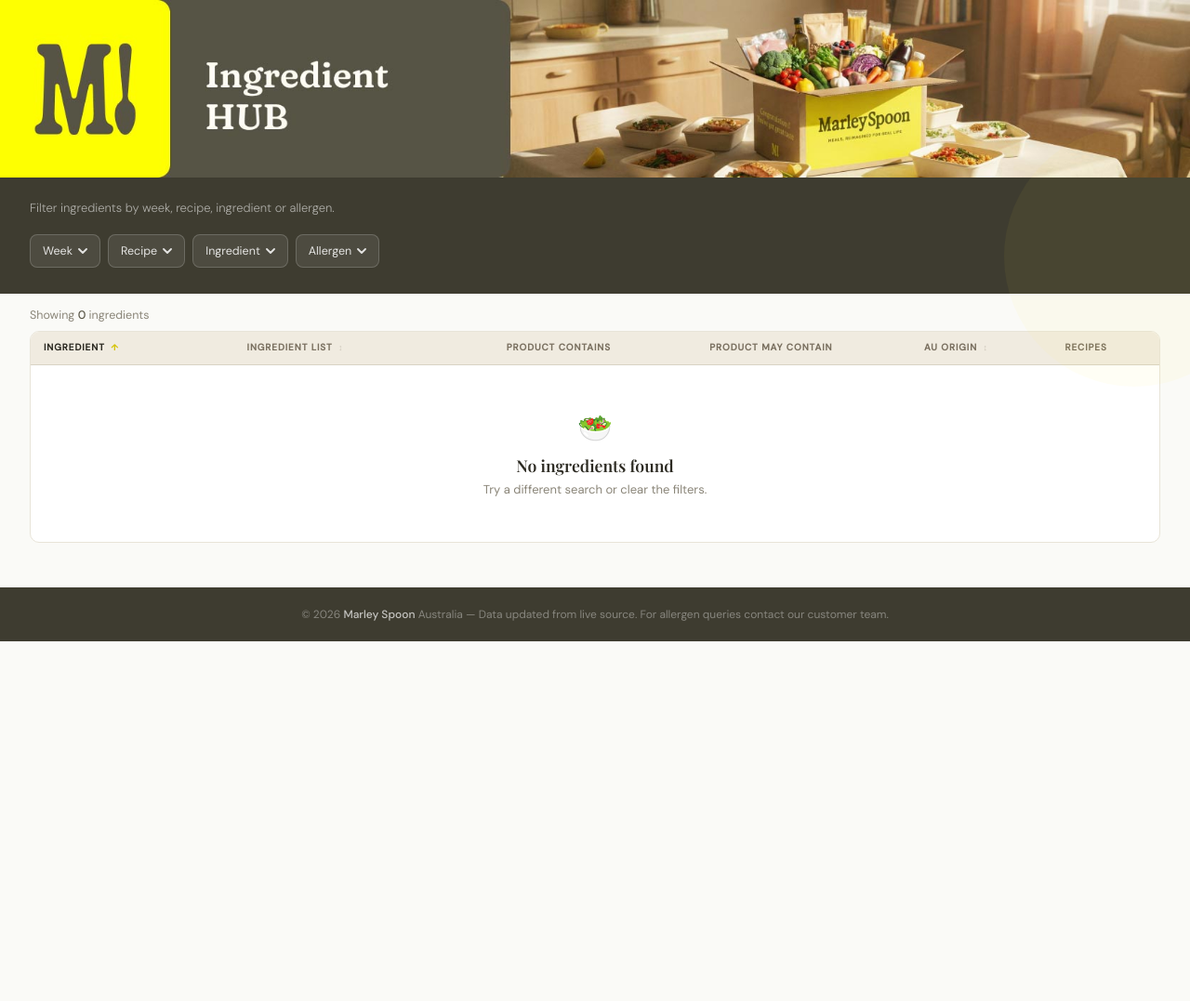
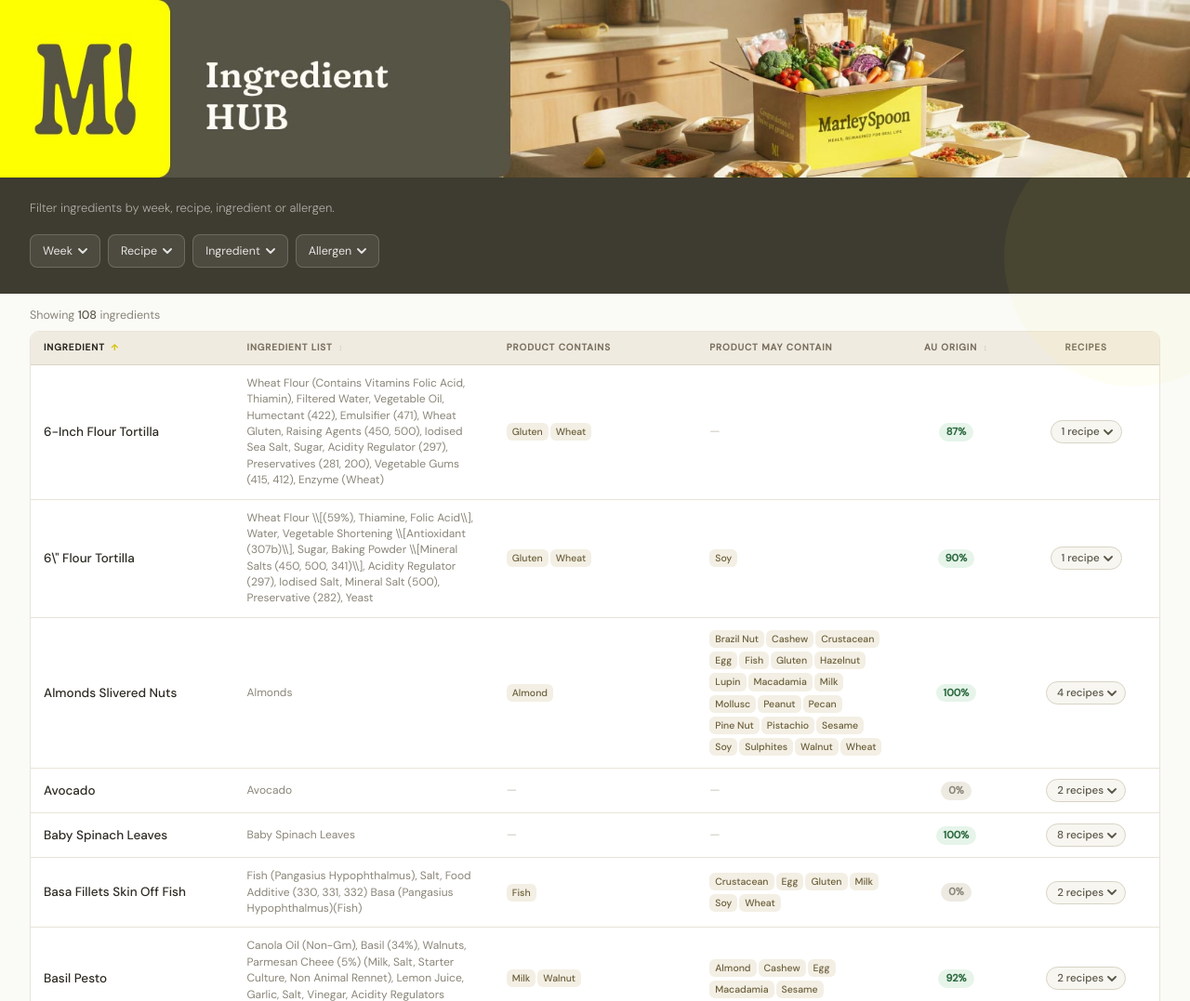
Before and after one commit to mariajsantos/ingredient-hub, a website: page index.html in a window 1280 px wide. Shown: the top 1077 px of the page at 93% size. Before the commit the page ends 800 px from the top, so only its background shows below. Drawn offline with nearby package versions, Linux system fonts and the light colour scheme.

Commit message:
Update index.html

```diff
--- a/index.html
+++ b/index.html
@@ -310,13 +310,13 @@
 
 // ── POPULATE FILTER DROPDOWNS ─────────────────────────────────────────────────
 function populateFilters() {
-  const weeks = [...new Set(RAW.map(r => r.w).filter(Boolean))].sort((a, b) => parseDate(a) - parseDate(b));
+  const weeks = [...new Set(RAW.map(r => r.week).filter(Boolean))].sort((a, b) => parseDate(a) - parseDate(b));
   buildPanel('week', weeks, w => fmtWeek(w));
 
-  const recipes = [...new Set(RAW.map(r => r.re).filter(Boolean))].sort();
+  const recipes = [...new Set(RAW.map(r => r.recipe).filter(Boolean))].sort();
   buildPanel('recipe', recipes, r => r);
 
-  const ingredients = [...new Set(RAW.map(r => r.i).filter(Boolean))].sort();
+  const ingredients = [...new Set(RAW.map(r => r.ingredient).filter(Boolean))].sort();
   buildPanel('ingredient', ingredients, i => i);
 
   buildPanel('allergen', ['Gluten','Dairy / Milk','Eggs','Fish','Soy','Sesame','Peanut','Tree Nuts','No allergens'], a => a);
@@ -347,22 +347,22 @@
 function consolidate(rows) {
   const map = new Map();
   rows.forEach(r => {
-    if (!r.i) return; // skip rows with no ingredient
-    const key = r.i.toLowerCase().trim();
+    if (!r.ingredient) return; // skip rows with no ingredient
+    const key = r.ingredient.toLowerCase().trim();
     if (!key) return;
     if (!map.has(key)) {
       map.set(key, {
-        ingredient:     r.i,
-        ingredientList: r.il || '',
-        origin:         r.o ?? null,
-        contains:       Array.isArray(r.c)  ? [...r.c]  : [],
-        mayContain:     Array.isArray(r.mc) ? [...r.mc] : [],
-        recipes:        [r.re],
-        week:           r.w || '',
+        ingredient:     r.ingredient,
+        ingredientList: r.ingredientList || '',
+        origin:         r.origin ?? null,
+        contains:       Array.isArray(r.contains)  ? [...r.contains]  : [],
+        mayContain:     Array.isArray(r.mayContain) ? [...r.mayContain] : [],
+        recipes:        [r.recipe],
+        week:           r.week || '',
       });
     } else {
       const e = map.get(key);
-      if (!e.recipes.includes(r.re)) e.recipes.push(r.re);
+      if (!e.recipes.includes(r.recipe)) e.recipes.push(r.recipe);
     }
   });
   return [...map.values()];
@@ -388,9 +388,9 @@
   const selAllergens = activeFilters.allergen;
 
   let rows = RAW;
-  if (selWeeks.size   > 0) rows = rows.filter(r => selWeeks.has(r.w));
-  if (selRecipes.size > 0) rows = rows.filter(r => selRecipes.has(r.re));
-  if (selIngreds.size > 0) rows = rows.filter(r => selIngreds.has(r.i));
+  if (selWeeks.size   > 0) rows = rows.filter(r => selWeeks.has(r.week));
+  if (selRecipes.size > 0) rows = rows.filter(r => selRecipes.has(r.recipe));
+  if (selIngreds.size > 0) rows = rows.filter(r => selIngreds.has(r.ingredient));
 
   let data = consolidate(rows);
 
```
